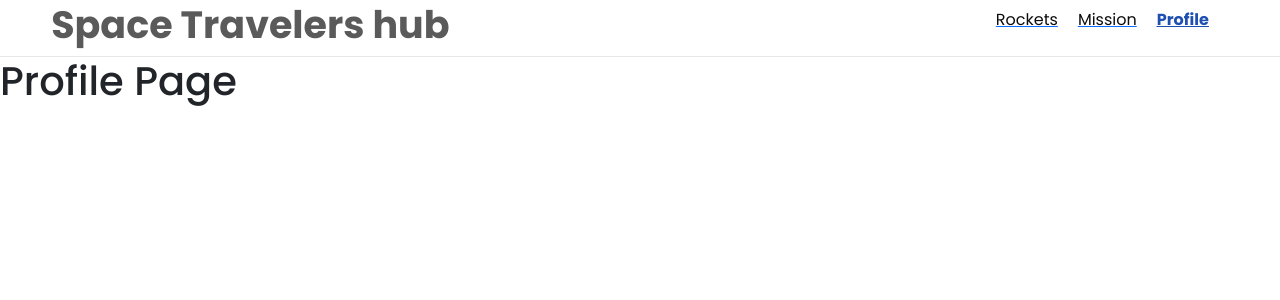
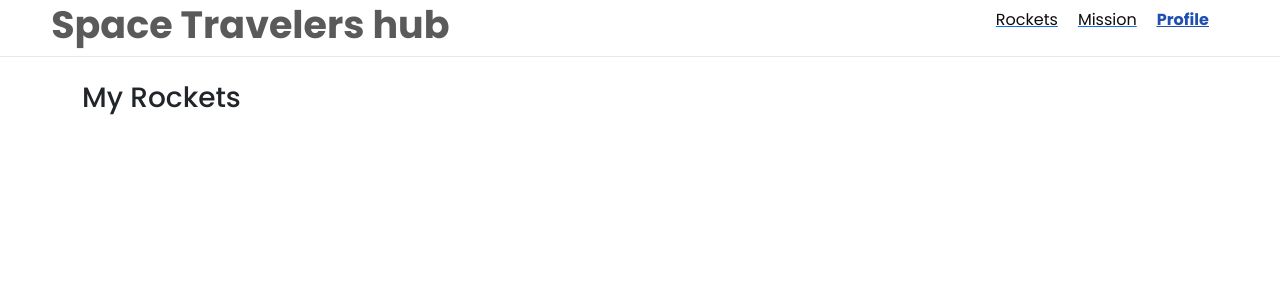
Before and after one commit to chiztechnology/space-travelers, a React (Create React App) app: page /profile in a window 1280 px wide. Shown: the top 300 px of the page. Built offline with nearby package versions, Linux system fonts and the light colour scheme.

Commit message:
Render reserved rockets

```diff
--- a/src/pages/Profile.jsx
+++ b/src/pages/Profile.jsx
@@ -1,3 +1,25 @@
-const ProfilePage = () => <h1>Profile Page</h1>;
+import { Container, ListGroup } from 'react-bootstrap';
+import { useSelector } from 'react-redux';
+
+function ProfilePage() {
+  const { rockets } = useSelector((state) => state.rockets);
+
+  return (
+    <Container fluid="xl" style={{ marginTop: '1.5rem' }}>
+      <div style={{ width: '50%' }}>
+        <h3>My Rockets</h3>
+        <ListGroup>
+          {rockets
+            .filter((rocket) => rocket.reserved)
+            .map(({ id, name }) => (
+              <ListGroup.Item style={{ padding: '1.2rem' }} key={id}>
+                {name}
+              </ListGroup.Item>
+            ))}
+        </ListGroup>
+      </div>
+    </Container>
+  );
+}
 
 export default ProfilePage;
```
